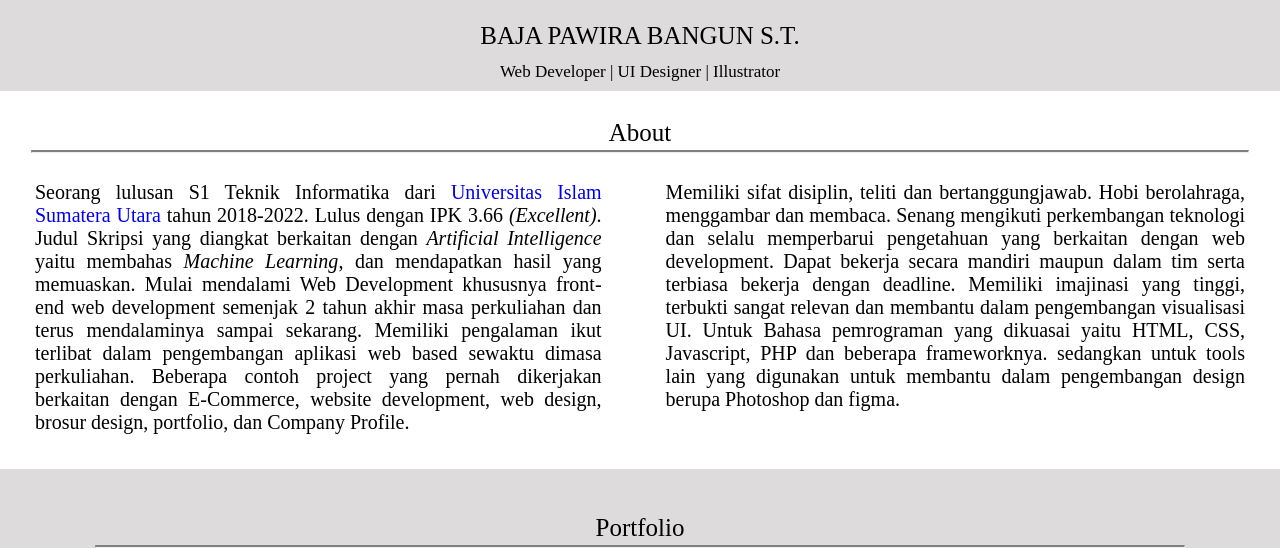
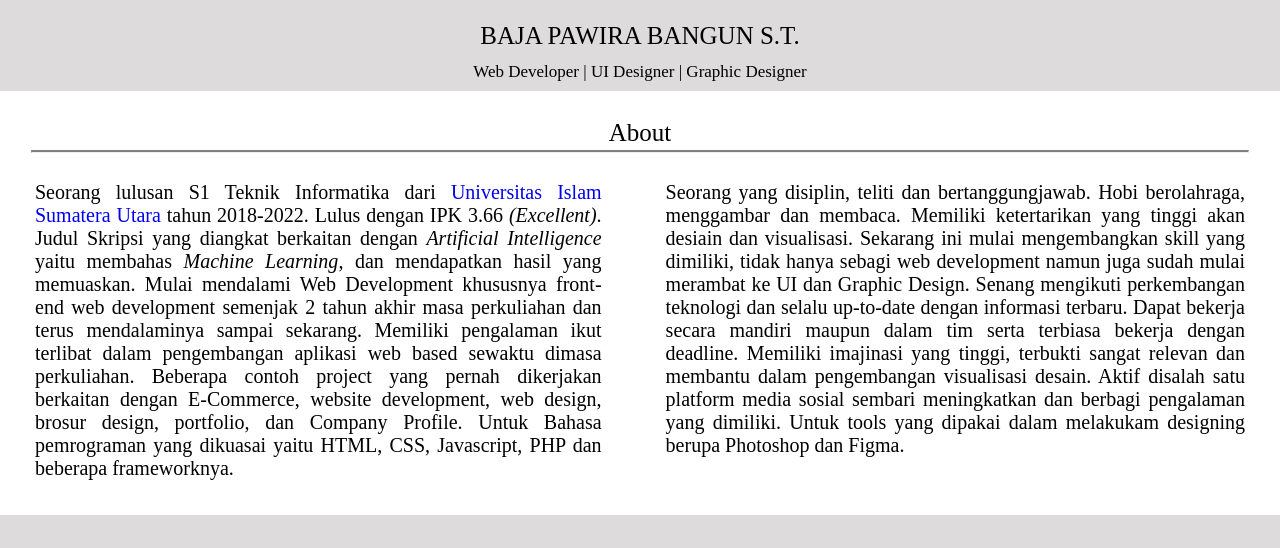
Before and after one commit to Prawirabaja/Prawirabaja.github.io, a plain HTML site: page index.html in a window 1280 px wide. Shown: the part 269-817 px from the top of the page. Drawn offline with Linux system fonts and the light colour scheme.

Commit message:
Mengubah isi pada bagian About

```diff
--- a/index.html
+++ b/index.html
@@ -292,7 +292,7 @@
 	<div class="profile" id="profile">
 		<img src="fix.png">
 		<p>BAJA PAWIRA BANGUN S.T.</p>
-		<p class="job">Web Developer | UI Designer | Illustrator</p>
+		<p class="job">Web Developer | UI Designer | Graphic Designer</p>
 	</div>
 	<div class="secborder"></div>
 	<!-- Akhir Profile -->
@@ -303,13 +303,13 @@
 		<hr>
 		<div class="main">
 			<p>
-				Seorang lulusan S1 Teknik Informatika dari <a href="https://www.uisu.ac.id/" target="_blank">Universitas Islam Sumatera Utara</a> tahun 2018-2022. Lulus dengan IPK 3.66 <i>(Excellent)</i>. Judul Skripsi yang diangkat berkaitan dengan <i>Artificial Intelligence</i> yaitu membahas <i>Machine Learning</i>, dan mendapatkan hasil yang memuaskan. Mulai mendalami Web Development khususnya front-end web development semenjak 2 tahun akhir masa perkuliahan dan terus mendalaminya sampai sekarang. Memiliki pengalaman ikut terlibat dalam pengembangan aplikasi web based sewaktu dimasa perkuliahan. Beberapa contoh project yang pernah dikerjakan berkaitan dengan E-Commerce, website development, web design, brosur design, portfolio, dan Company Profile.
+				Seorang lulusan S1 Teknik Informatika dari <a href="https://www.uisu.ac.id/" target="_blank">Universitas Islam Sumatera Utara</a> tahun 2018-2022. Lulus dengan IPK 3.66 <i>(Excellent)</i>. Judul Skripsi yang diangkat berkaitan dengan <i>Artificial Intelligence</i> yaitu membahas <i>Machine Learning</i>, dan mendapatkan hasil yang memuaskan. Mulai mendalami Web Development khususnya front-end web development semenjak 2 tahun akhir masa perkuliahan dan terus mendalaminya sampai sekarang. Memiliki pengalaman ikut terlibat dalam pengembangan aplikasi web based sewaktu dimasa perkuliahan. Beberapa contoh project yang pernah dikerjakan berkaitan dengan E-Commerce, website development, web design, brosur design, portfolio, dan Company Profile. Untuk Bahasa pemrograman yang dikuasai yaitu HTML, CSS, Javascript, PHP dan beberapa frameworknya.
 			</p>
 		</div>
 
 		<div class="sidebar">
 			<p>
-				Memiliki sifat disiplin, teliti dan bertanggungjawab. Hobi berolahraga, menggambar dan membaca. Senang mengikuti perkembangan teknologi dan selalu memperbarui pengetahuan yang berkaitan dengan web development. Dapat bekerja secara mandiri maupun dalam tim serta terbiasa bekerja dengan deadline. Memiliki imajinasi yang tinggi, terbukti sangat relevan dan membantu dalam pengembangan visualisasi UI. Untuk Bahasa pemrograman yang dikuasai yaitu HTML, CSS, Javascript, PHP dan beberapa frameworknya. sedangkan untuk tools lain yang digunakan untuk membantu dalam pengembangan design berupa Photoshop dan figma.
+				Seorang yang disiplin, teliti dan bertanggungjawab. Hobi berolahraga, menggambar dan membaca. Memiliki ketertarikan yang tinggi akan desiain dan visualisasi. Sekarang ini mulai mengembangkan skill yang dimiliki, tidak hanya sebagi web development namun juga sudah mulai merambat ke UI dan Graphic Design. Senang mengikuti perkembangan teknologi dan selalu up-to-date dengan informasi terbaru. Dapat bekerja secara mandiri maupun dalam tim serta terbiasa bekerja dengan deadline. Memiliki imajinasi yang tinggi, terbukti sangat relevan dan membantu dalam pengembangan visualisasi desain. Aktif disalah satu platform media sosial sembari meningkatkan dan berbagi pengalaman yang dimiliki. Untuk tools yang dipakai dalam melakukam designing berupa Photoshop dan Figma.
 			</p>
 		</div>
 
```
